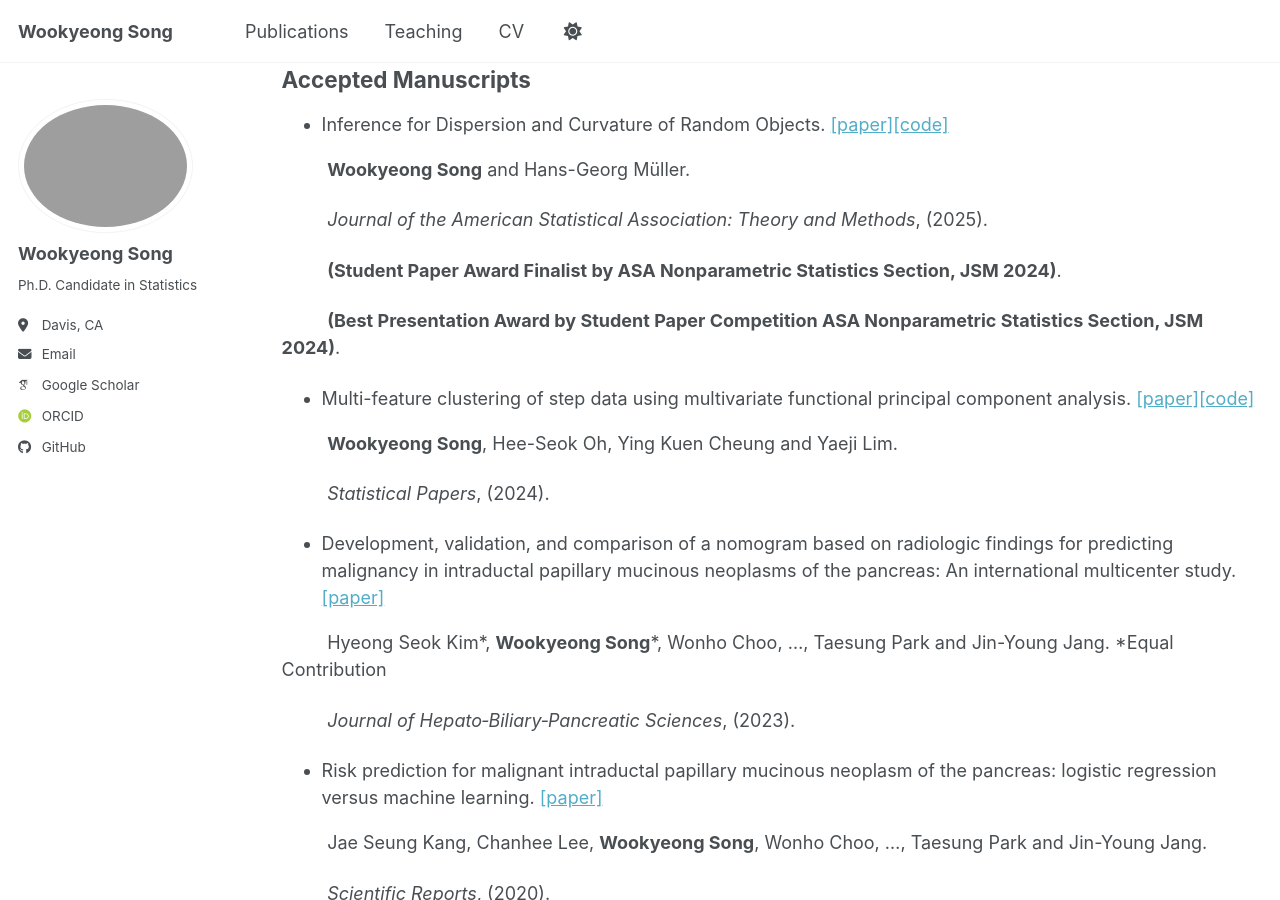
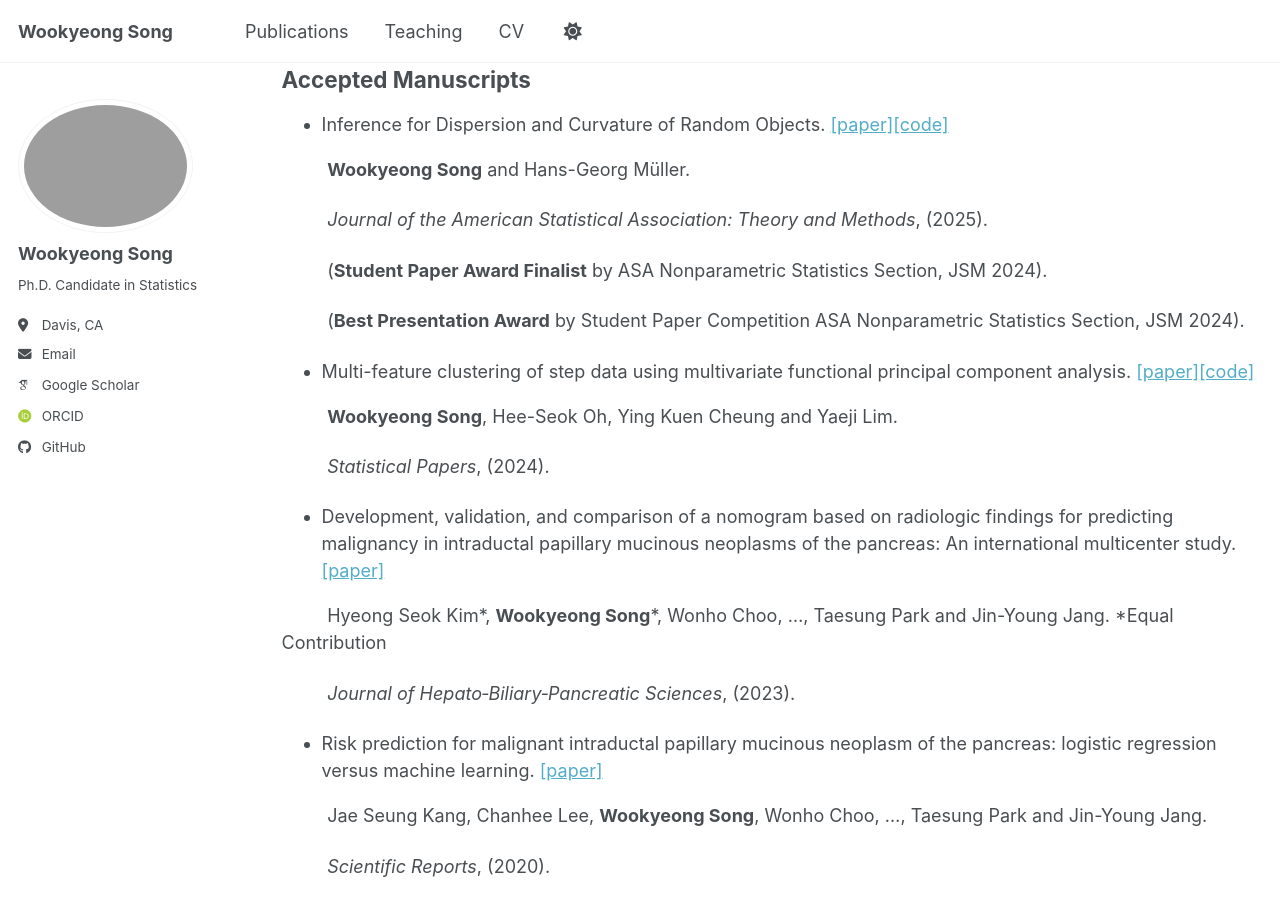
Before and after one commit to wookyeongSong/wookyeongsong.github.io, a Jekyll site: the page built from _pages/publications.md, in a window 1280 px wide and 900 px high, scrolled down 610 px. Built offline with Jekyll 4.4.1, drawn with Linux system fonts in a browser that asks for light colours; some web fonts are replaced; a script bundle is joined from its source files by our own code; library files that are not in the unit come from our copies.

```diff
--- a/_pages/publications.md
+++ b/_pages/publications.md
@@ -35,9 +35,9 @@ author_profile: true
 
 &nbsp;&nbsp;&nbsp;&nbsp;&nbsp;&nbsp;&nbsp;&nbsp; *Journal of the American Statistical Association: Theory and Methods*, (2025).
 
-&nbsp;&nbsp;&nbsp;&nbsp;&nbsp;&nbsp;&nbsp;&nbsp; **(Student Paper Award Finalist by ASA Nonparametric Statistics Section, JSM 2024)**.
+&nbsp;&nbsp;&nbsp;&nbsp;&nbsp;&nbsp;&nbsp;&nbsp; (**Student Paper Award Finalist** by ASA Nonparametric Statistics Section, JSM 2024).
 
-&nbsp;&nbsp;&nbsp;&nbsp;&nbsp;&nbsp;&nbsp;&nbsp; **(Best Presentation Award by Student Paper Competition ASA Nonparametric Statistics Section, JSM 2024)**.
+&nbsp;&nbsp;&nbsp;&nbsp;&nbsp;&nbsp;&nbsp;&nbsp; (**Best Presentation Award** by Student Paper Competition ASA Nonparametric Statistics Section, JSM 2024).
 
 - Multi-feature clustering of step data using multivariate functional principal component analysis. [\[paper\]](https://link.springer.com/article/10.1007/s00362-023-01467-4)[\[code\]](https://github.com/wookyeongSong/Multifeature-Step/tree/master)
 
```
